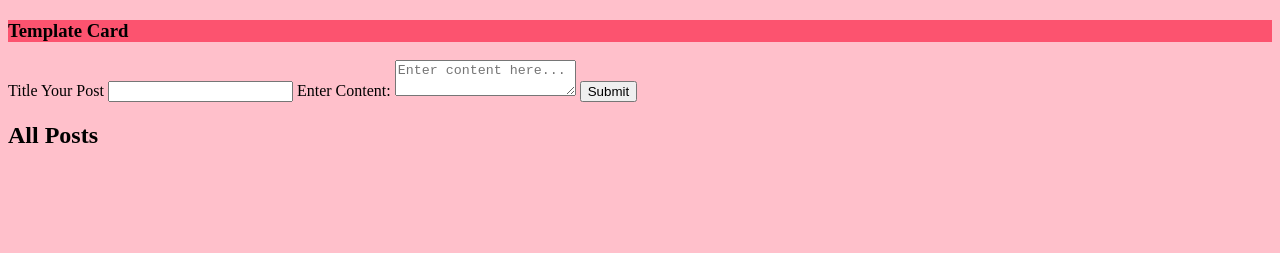
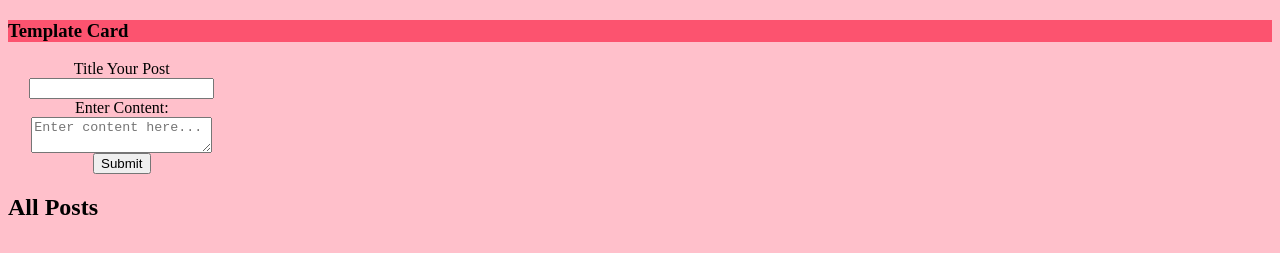
Before and after one commit to TomoeGozen2/actual-sba-5, a plain HTML site: page index.html in a window 1280 px wide. Shown: the part 311-564 px from the top of the page. Drawn offline with Linux system fonts and the light colour scheme.

Commit message:
styled posts

```diff
--- a/styles.css
+++ b/styles.css
@@ -1,5 +1,11 @@
 body{
     background-color: pink;
+}
+#post_form{
+    display:flex;
+    flex-direction: column;
+    align-items: center;
+    width: 18%;
 }
 
 #template{
```
